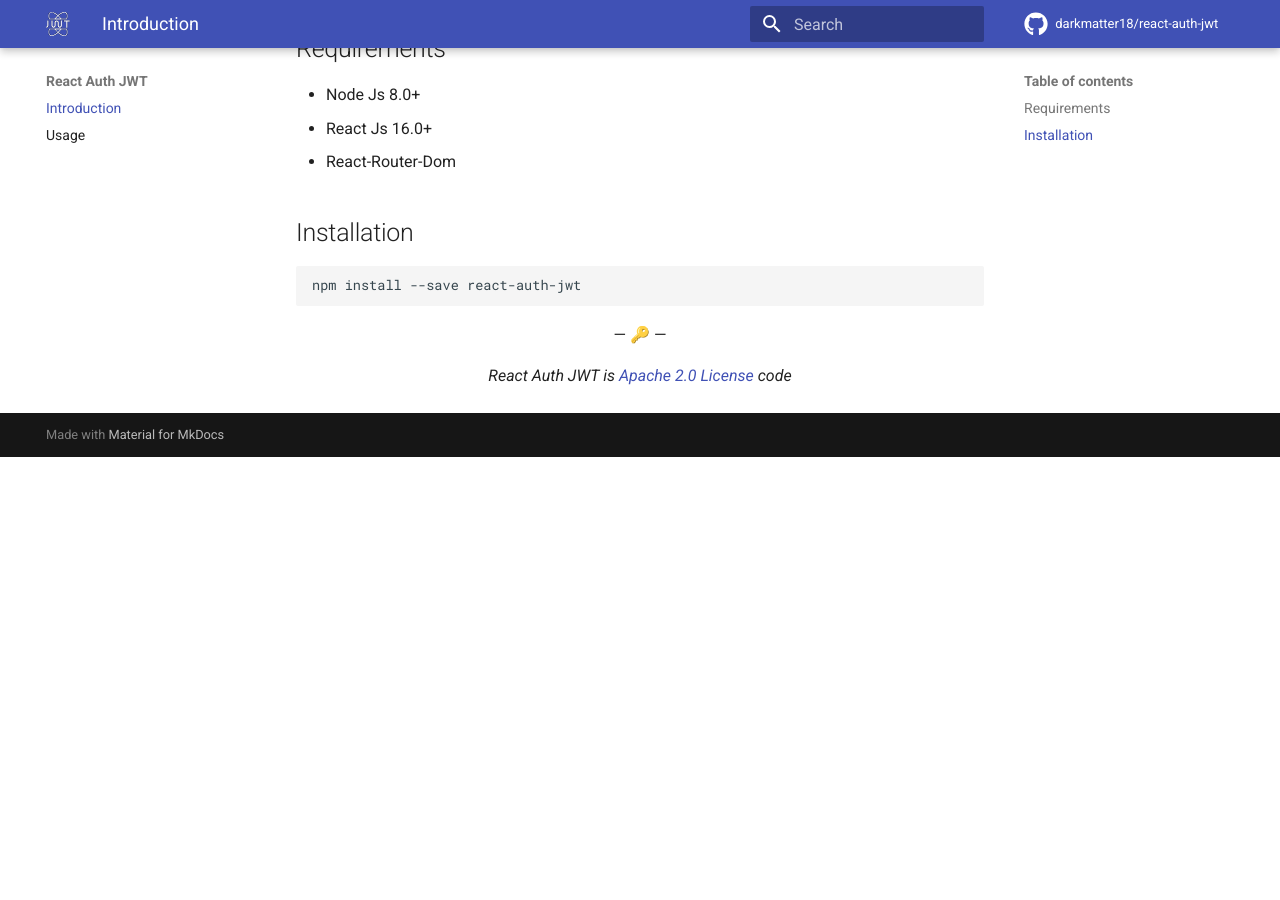
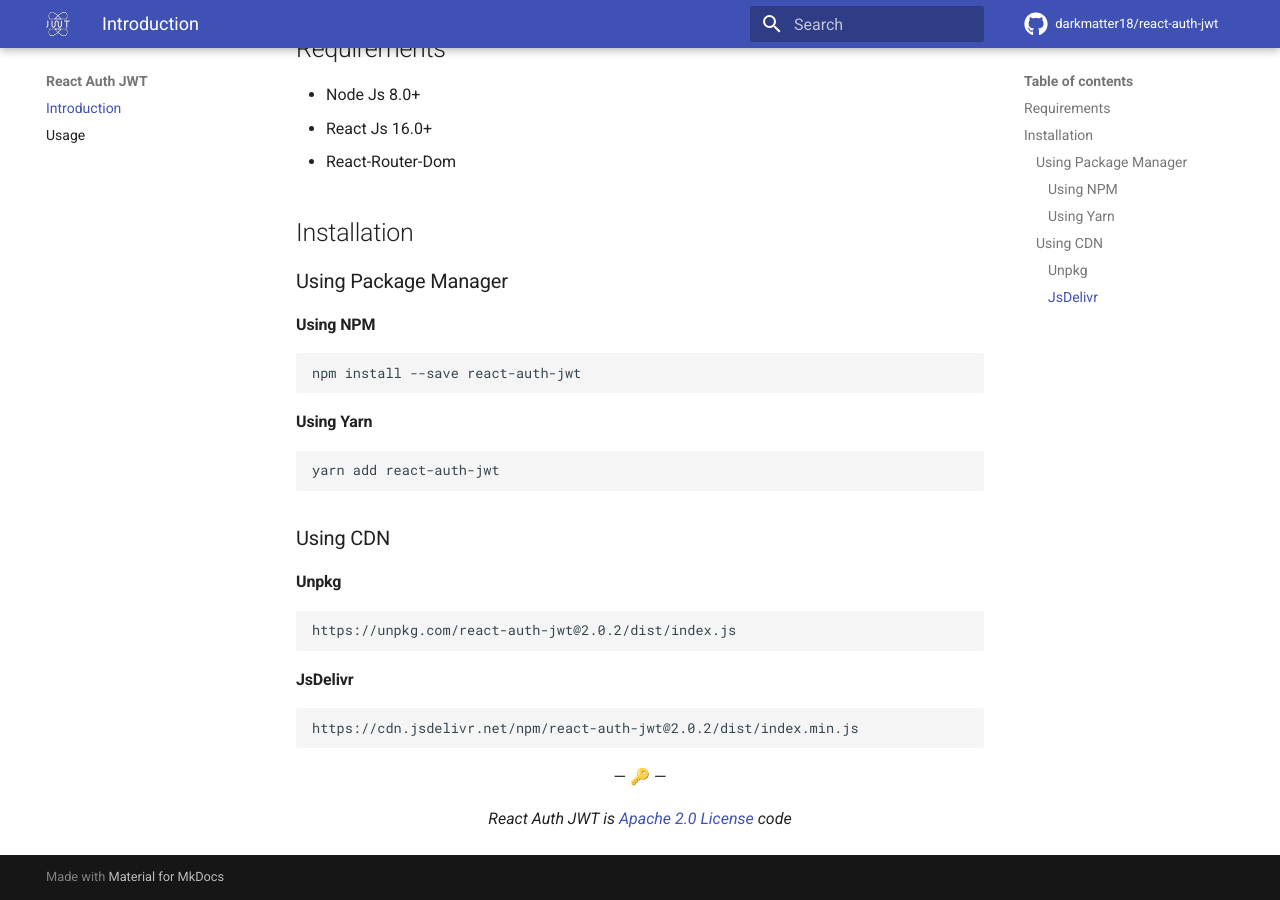
Before and after one commit to darkmatter18/react-auth-jwt, an MkDocs documentation site: the page built from docs/index.md, in a window 1280 px wide and 900 px high, scrolled down 922 px. Built offline with MkDocs 1.6.1 and Material for MkDocs 9.7.7, drawn with Linux system fonts in a browser that asks for light colours; comment, search, counter and statistics services are not loaded; before the commit the page ends 1379 px from its top, so only the background shows below that.

Commit message:
docs: Installation method added

````diff
--- a/docs/index.md
+++ b/docs/index.md
@@ -45,9 +45,29 @@ It is production-ready, and gives you the following:
 
 ## Installation
 
+### Using Package Manager
+
+#### Using NPM
 ```bash
 npm install --save react-auth-jwt
 ```
 
+#### Using Yarn
+```bash
+yarn add react-auth-jwt
+```
+
+### Using CDN
+
+#### Unpkg
+```bash
+https://unpkg.com/react-auth-jwt@2.0.2/dist/index.js
+```
+
+#### JsDelivr
+```bash
+https://cdn.jsdelivr.net/npm/react-auth-jwt@2.0.2/dist/index.min.js
+```
+
 <p align="center">&mdash; 🔑  &mdash;</p>
 <p align="center"><i>React Auth JWT is <a href="https://github.com/darkmatter18/react-auth-jwt/blob/master/LICENSE">Apache 2.0 License</a> code</i></p>
````
